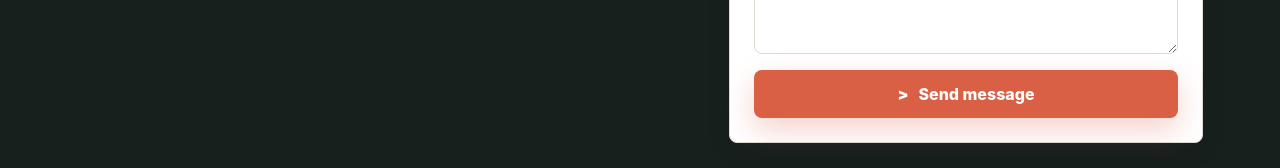
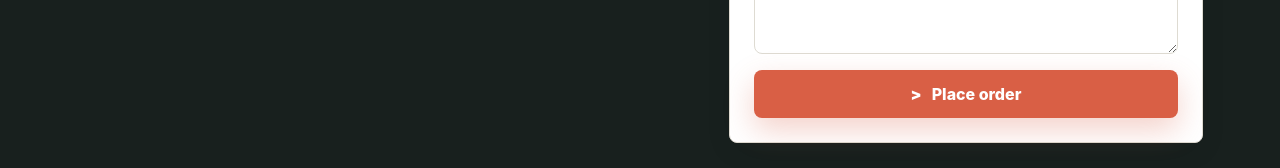
Before and after one commit to Ishank-dubey/vedhenna, a Next.js app: page / in a window 1280 px wide. Shown: the part 4668-4836 px from the top of the page. Built offline with nearby package versions, Linux system fonts and the light colour scheme; no server answers.

Commit message:
Update order form submit label

```diff
--- a/pages/index.js
+++ b/pages/index.js
@@ -518,7 +518,7 @@ export default function Home() {
           </label>
           <button className="button primary" type="submit" disabled={isSubmitting}>
             <Icon>&gt;</Icon>
-            {isSubmitting ? 'Sending...' : 'Send message'}
+            {isSubmitting ? 'Sending...' : 'Place order'}
           </button>
           {formStatus ? (
             <p className={`form-status ${formStatus.includes('Email sent') ? 'success' : ''}`} role="status">
```
